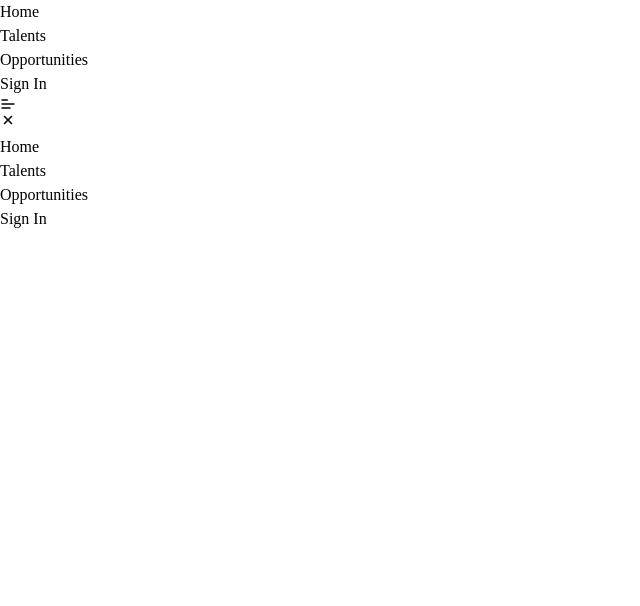
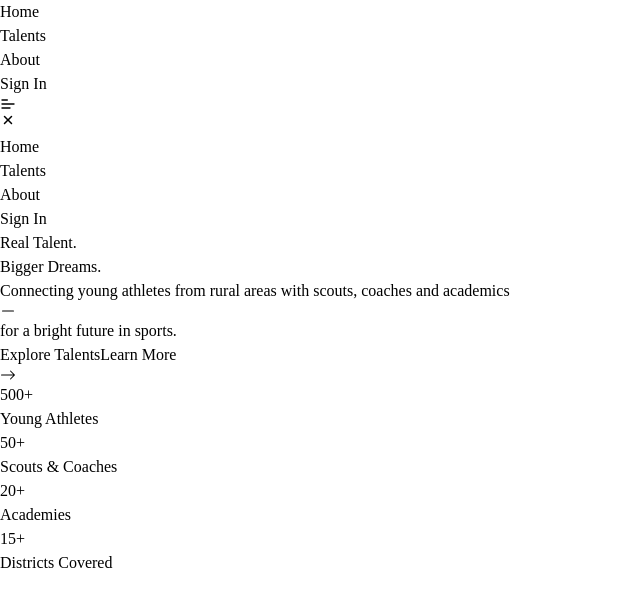
Before and after one commit to amogha-m-s-16/ScoutPlatform, a React (Vite) app in the folder frontend/: page / in a window 1280 px wide. Shown: the top 606 px of the page, without its empty margins (0-640 px from the left). Built offline with nearby package versions, Linux system fonts and the light colour scheme; a web font is replaced by a local one.

Commit message:
create changes

```diff
--- /dev/null
+++ b/frontend/src/Components/AboutSection.jsx
@@ -0,0 +1,49 @@
+import React from 'react'
+
+const AboutSection = () => {
+  return (
+    <div className='flex justify-between px-5 py-10 md:px-20 md:py-15'>
+        <div className='border-r-2 border-black/10 px-5 md:px-15'>
+            <h1 className='flex flex-col justify-center font-instrument italic text-red-500 font-bold tracking-xs text-4xl md:text-7xl'>
+                500+
+            </h1>
+
+            <p className='font-google-sans text-center py-3 text-[14px] md:text-[18px]'>
+                Young Athletes
+            </p>
+        </div>
+
+        <div className='border-r-2 border-black/10 px-5 md:px-15'>
+            <h1 className='flex flex-col justify-center font-instrument italic text-red-500 font-bold tracking-xs text-4xl md:text-7xl'>
+                50+
+            </h1>
+
+            <p className='font-google-sans text-center py-3 text-[14px] md:text-[18px]'>
+                Scouts & Coaches
+            </p>
+        </div>
+
+        <div className='border-r-2 border-black/10 px-5 md:px-15'>
+            <h1 className='flex flex-col justify-center font-instrument italic text-red-500 font-bold tracking-xs text-4xl md:text-7xl'>
+                20+
+            </h1>
+
+            <p className='font-google-sans text-center py-3 text-[14px] md:text-[18px]'>
+                Academies
+            </p>
+        </div>
+
+        <div className='px-5 md:px-15'>
+            <h1 className='flex flex-col font-instrument italic text-red-500 font-bold tracking-xs text-4xl md:text-7xl'>
+                15+
+            </h1>
+
+            <p className='font-google-sans text-center py-3 text-[14px] md:text-[18px]'>
+                Districts Covered
+            </p>
+        </div>
+    </div>
+  )
+}
+
+export default AboutSection
--- a/frontend/src/Components/HomeSection.jsx
+++ b/frontend/src/Components/HomeSection.jsx
@@ -1,8 +1,28 @@
 import React from 'react'
+import { BsDashLg } from "react-icons/bs";
+import { BsArrowRight } from "react-icons/bs";
 
 const HomeSection = () => {
   return (
-    <div className=''>
+    <div className='h-full p-10 md:p-10 flex flex-col justify-around items-start'>
+      <h1 className='text-5xl md:text-8xl font-bold font-instrument text-black text-left p-5 md:px-20 md:py-10'>
+        Real Talent. <br />
+        <span className='text-red-500 italic '>Bigger</span> Dreams.
+      </h1>
+
+      <p className='text-[15px] md:text-[18px] w-full max-w-2xl tracking-wide font-google-sans text-black text-left p-5 md:px-20'>
+        Connecting young athletes from rural areas with scouts, coaches and academics <BsDashLg className='inline-block'/> for a bright future in sports.
+      </p>
+
+      <div className='flex items-center gap-10 md:gap-20 p-5 md:px-20 text-[15px] md:text-[17px] font-google-sans'>
+        <button className='flex text-white px-4 py-2 md:px-5  md:py-3 rounded-3xl bg-red-500 cursor-pointer hover:shadow-md duration-300 ease-in-out'>
+          Explore Talents <BsArrowRight className='hover:translate-x-1 duration-300 ml-2 mt-1'/>
+        </button>
+
+        <button className='text-black border-2 border-[#f9f9f9] px-4 py-2 md:px-5 md:py-3 rounded-3xl hover:-translate-y-1 hover:shadow-md duration-300 cursor-pointer'>
+          Learn More
+        </button>
+      </div>
 
     </div>
   )
--- a/frontend/src/Components/PlayerCards.jsx
+++ /dev/null
@@ -1,11 +0,0 @@
-import React from 'react'
-
-const PlayerCards = () => {
-  return (
-    <div>
-
-    </div>
-  )
-}
-
-export default PlayerCards
--- a/frontend/src/Pages/About.jsx
+++ b/frontend/src/Pages/About.jsx
@@ -1,12 +1,50 @@
 import React from 'react'
-import PlayerCards from '../Components/PlayerCards';
-import { GiFire } from "react-icons/gi";
+import AboutSection from '../Components/AboutSection';
+import { PiCashRegisterLight } from "react-icons/pi";
+import { RiTargetFill } from "react-icons/ri";
+import { TbConnection } from "react-icons/tb";
+import { GrGrow } from "react-icons/gr";
+
+const Info = [
+  {
+    logo : <PiCashRegisterLight />,
+    ind : 1,
+    heading : "Register",
+    para : "Create your profile as an athlete, scout or academy",
+  },
+
+  {
+    logo: <RiTargetFill />,
+    ind : 2,
+    heading : "Get Discovered",
+    para : "Your profile reaches verified scouts, coaches and academies.",
+  },
+
+  {
+    logo : <TbConnection />,
+    ind : 3,
+    heading : "Connect",
+    para : "Build relationships and opportunities.",
+  },
+
+  {
+    logo : <GrGrow />,
+    ind : 4,
+    heading : "Grow",
+    para : "Take the step towards the goal.",
+  }
+]
 
 const About = () => {
   return (
-    <div className='min-h-screen items-center justify-center bg-[#F7F7F5]'>
+    <div className='min-h-screen bg-[#F7F7F5]'>
+      <AboutSection />
 
+      <div className=''>
+{/*{Info.map((item) => ())}*/}
+      </div>
     </div>
+
   )
 }
 
--- a/frontend/src/Pages/Home.jsx
+++ b/frontend/src/Pages/Home.jsx
@@ -4,8 +4,9 @@ import Navbar from './Navbar'
 
 const Home = () => {
   return (
-    <div className='overflow-x-hidden min-h-[100vh] bg-[#f7f7f5] border-b-2 border-[#d9d9d9]'>
+    <div className='overflow-x-hidden bg-[#ffffff] border-b-2 border-[#d9d9d9]'>
       <HomeSection />
+
     </div>
   )
 }
--- a/frontend/src/Pages/Navbar.jsx
+++ b/frontend/src/Pages/Navbar.jsx
@@ -23,13 +23,13 @@ const Navbar = () => {
     <div className='sticky top-0 left-0 z-50'>
 
 
-      <div className={`hidden font-jet-mono text-black md:flex md:justify-between md:items-center px-6 py-3 transition-all duration-300 ${navClass}`}>
+      <div className={`hidden font-poppins text-black md:flex md:justify-between md:items-center px-6 py-3 transition-all duration-300 ${navClass}`}>
         <img src="" alt="" />
 
         <ul className='flex gap-x-5'>
           <li className='p-2 text-[16px] text-[#5a5b5c] hover:text-black duration-300 ease-in'><a href="">Home</a></li>
           <li className='p-2 text-[16px] text-[#5a5b5c] hover:text-black duration-300 ease-in'><a href="">Talents</a></li>
-          <li className='p-2 text-[16px] text-[#5a5b5c] hover:text-black duration-300 ease-in'><a href="">Opportunities</a></li>
+          <li className='p-2 text-[16px] text-[#5a5b5c] hover:text-black duration-300 ease-in'><a href="">About</a></li>
         </ul>
 
         <button className='bg-[#d93636] text-white px-4 py-2 rounded-full hover:-translate-y-1 hover:shadow-md transition duration-300 cursor-pointer'>
@@ -54,7 +54,7 @@ const Navbar = () => {
 
       <div className={`md:hidden overflow-hidden transition-all duration-300 ease-in-out ${menuOpen ? 'max-h-72 opacity-100' : 'max-h-0 opacity-0'} ${scrolled ? 'bg-white/60 backdrop-blur-md' : 'bg-white'}`}>
 
-        <ul className='flex flex-col font-jet-mono text-black px-6 py-4 gap-y-1 border-t border-[#f0f0f0]'>
+        <ul className='flex flex-col font-poppins text-black px-6 py-4 gap-y-1 border-t border-[#f0f0f0]'>
           <li className='py-3 px-2 text-[16px] text-[#5a5b5c] hover:text-black border-b border-[#f0f0f0] transition-colors duration-200'>
             <a href="">Home</a>
           </li>
@@ -64,7 +64,7 @@ const Navbar = () => {
           </li>
 
           <li className='py-3 px-2 text-[16px] text-[#5a5b5c] hover:text-black border-b border-[#f0f0f0] transition-colors duration-200'>
-            <a href="">Opportunities</a>
+            <a href="">About</a>
           </li>
 
           <li className='pt-4'>
```
